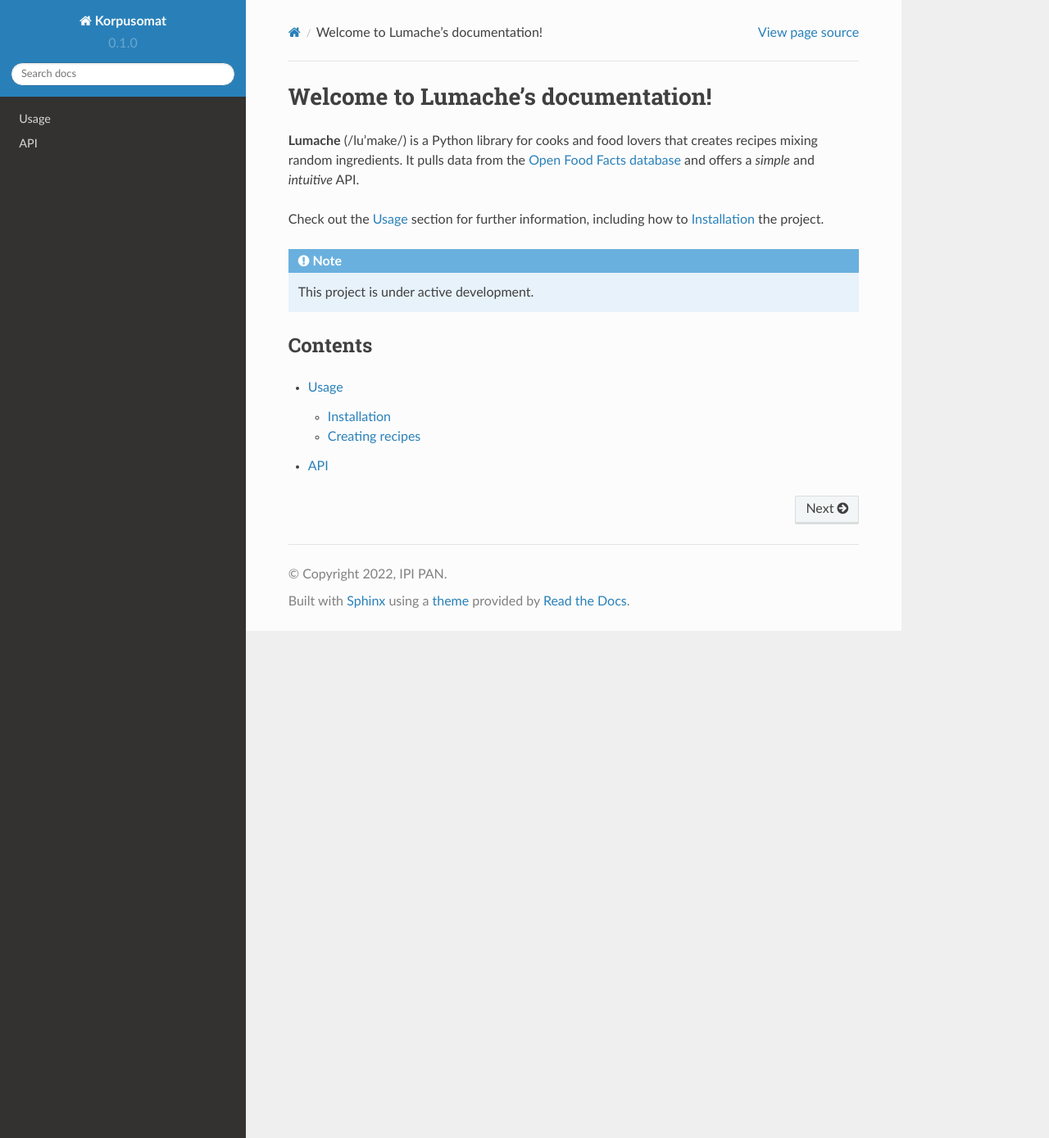
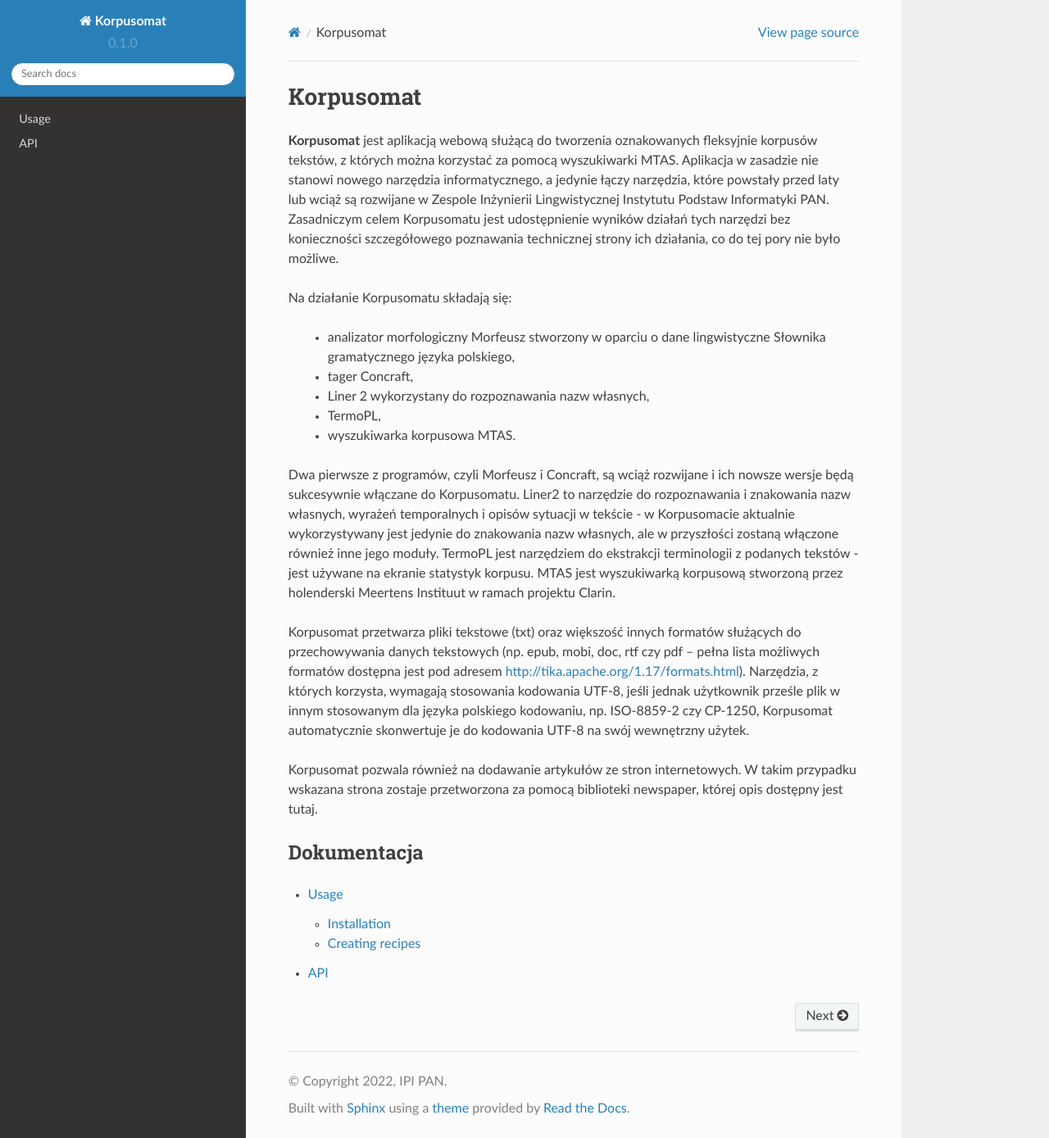
Before and after one commit to ipipan/korpusomat-docs, a Sphinx documentation site: the page built from docs/source/index.rst, in a window 1280 px wide and 1389 px high. Shown: the whole window at 82% size. Built offline with Sphinx 7.4.7 and the Read the Docs theme 2.0.0, drawn with Linux system fonts in a browser that asks for light colours.

Commit message:
Update index.rst

```diff
--- a/docs/source/index.rst
+++ b/docs/source/index.rst
@@ -1,19 +1,23 @@
-Welcome to Lumache's documentation!
+Korpusomat
 ===================================
 
-**Lumache** (/lu'make/) is a Python library for cooks and food lovers
-that creates recipes mixing random ingredients.
-It pulls data from the `Open Food Facts database <https://world.openfoodfacts.org/>`_
-and offers a *simple* and *intuitive* API.
+**Korpusomat** jest aplikacją webową służącą do tworzenia oznakowanych fleksyjnie korpusów tekstów, z których można korzystać za pomocą wyszukiwarki MTAS. Aplikacja w zasadzie nie stanowi nowego narzędzia informatycznego, a jedynie łączy narzędzia, które powstały przed laty lub wciąż są rozwijane w Zespole Inżynierii Lingwistycznej Instytutu Podstaw Informatyki PAN. Zasadniczym celem Korpusomatu jest udostępnienie wyników działań tych narzędzi bez konieczności szczegółowego poznawania technicznej strony ich działania, co do tej pory nie było możliwe.
 
-Check out the :doc:`usage` section for further information, including
-how to :ref:`installation` the project.
+Na działanie Korpusomatu składają się:
 
-.. note::
+ - analizator morfologiczny Morfeusz stworzony w oparciu o dane lingwistyczne Słownika gramatycznego języka polskiego,
+ - tager Concraft,
+ - Liner 2 wykorzystany do rozpoznawania nazw własnych,
+ - TermoPL,
+ - wyszukiwarka korpusowa MTAS.
 
-   This project is under active development.
+Dwa pierwsze z programów, czyli Morfeusz i Concraft, są wciąż rozwijane i ich nowsze wersje będą sukcesywnie włączane do Korpusomatu. Liner2 to narzędzie do rozpoznawania i znakowania nazw własnych, wyrażeń temporalnych i opisów sytuacji w tekście - w Korpusomacie aktualnie wykorzystywany jest jedynie do znakowania nazw własnych, ale w przyszłości zostaną włączone również inne jego moduły. TermoPL jest narzędziem do ekstrakcji terminologii z podanych tekstów - jest używane na ekranie statystyk korpusu. MTAS jest wyszukiwarką korpusową stworzoną przez holenderski Meertens Instituut w ramach projektu Clarin.
 
-Contents
+Korpusomat przetwarza pliki tekstowe (txt) oraz większość innych formatów służących do przechowywania danych tekstowych (np. epub, mobi, doc, rtf czy pdf – pełna lista możliwych formatów dostępna jest pod adresem http://tika.apache.org/1.17/formats.html). Narzędzia, z których korzysta, wymagają stosowania kodowania UTF-8, jeśli jednak użytkownik prześle plik w innym stosowanym dla języka polskiego kodowaniu, np. ISO-8859-2 czy CP-1250, Korpusomat automatycznie skonwertuje je do kodowania UTF-8 na swój wewnętrzny użytek.
+
+Korpusomat pozwala również na dodawanie artykułów ze stron internetowych. W takim przypadku wskazana strona zostaje przetworzona za pomocą biblioteki newspaper, której opis dostępny jest tutaj.
+
+Dokumentacja
 --------
 
 .. toctree::
```
